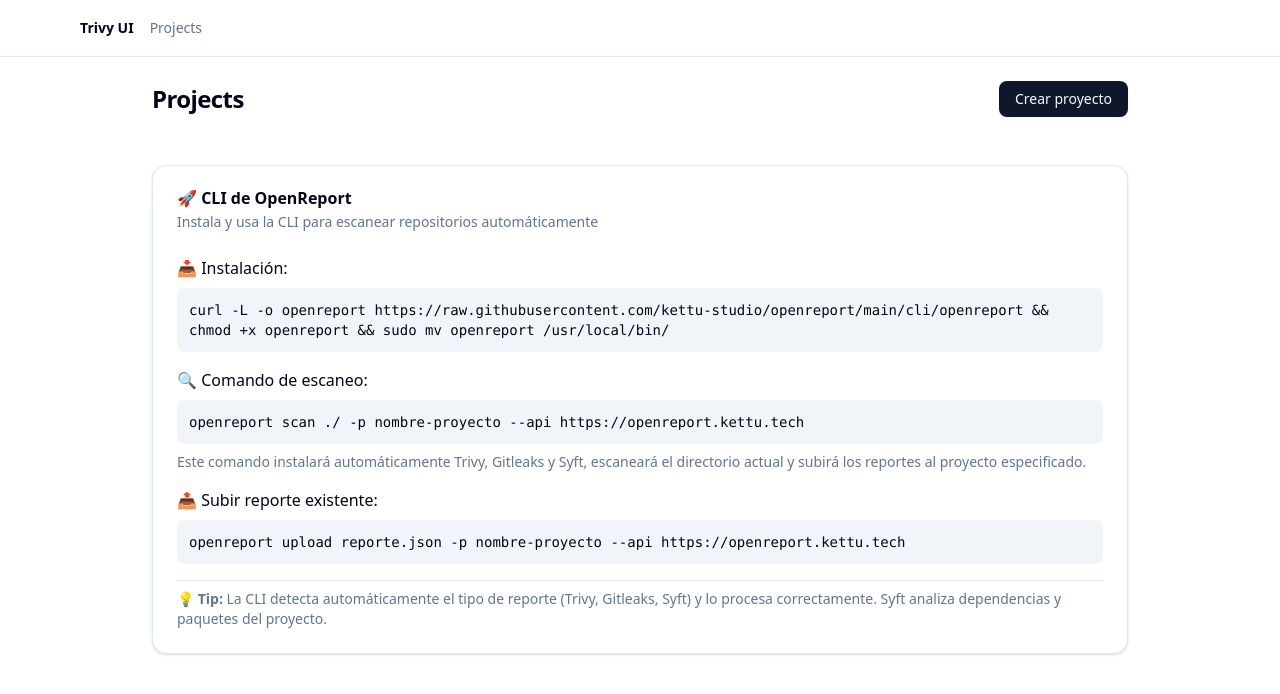
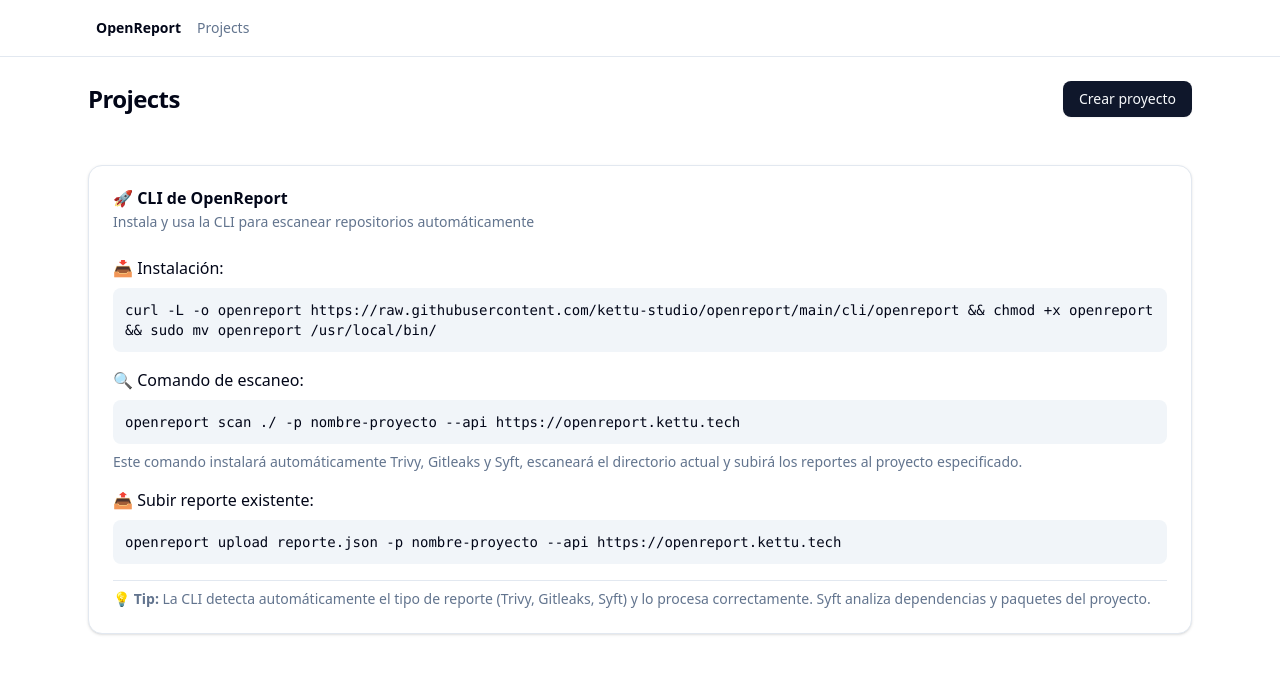
Before and after one commit to kettu-studio/openreport, a SvelteKit app: page /projects in a window 1280 px wide. Shown: the top 694 px of the page. Built offline with nearby package versions, Linux system fonts and the light colour scheme.

Commit message:
fixes UI

```diff
--- a/src/routes/+layout.svelte
+++ b/src/routes/+layout.svelte
@@ -10,8 +10,8 @@
 </svelte:head>
 
 <header class="border-b bg-background/80 backdrop-blur supports-[backdrop-filter]:bg-background/60">
-	<nav class="mx-auto max-w-6xl px-4 h-14 flex items-center gap-4">
-		<a href="/" class="text-sm font-semibold">Trivy UI</a>
+	<nav class="mx-auto max-w-6xl px-8 h-14 flex items-center gap-4">
+		<a href="/" class="text-sm font-semibold">OpenReport</a>
 		<a href="/projects" class="text-sm text-muted-foreground hover:text-foreground">Projects</a>
 		<div class="ml-auto"></div>
 	</nav>
--- a/src/routes/projects/+page.svelte
+++ b/src/routes/projects/+page.svelte
@@ -6,7 +6,7 @@
   const orderedSeverities = ['CRITICAL','HIGH','MEDIUM','LOW'];
 </script>
 
-<div class="mx-auto max-w-5xl p-6 space-y-6">
+<div class="mx-auto max-w-6xl p-6 space-y-6">
   <div class="flex items-center justify-between">
     <h1 class="text-2xl font-bold tracking-tight">Projects</h1>
     <a href="/projects/create" class={buttonVariants({ variant: 'default' })}>Crear proyecto</a>
```
